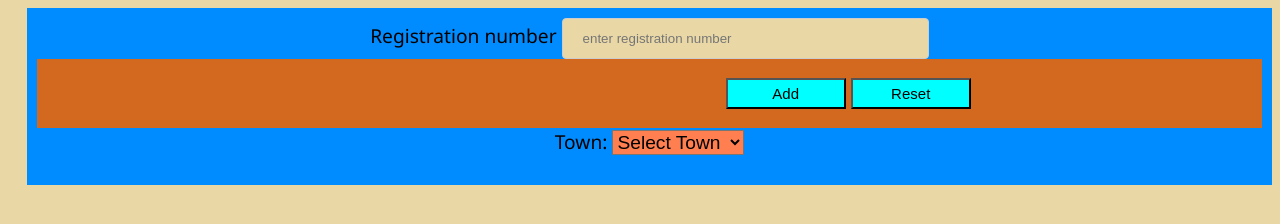
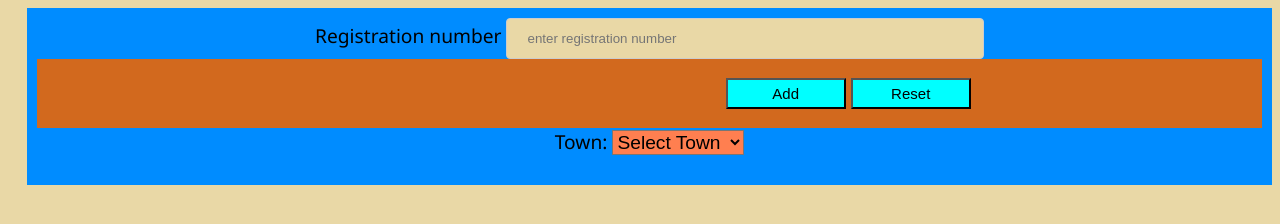
Before and after one commit to motsamaiteboho/Registration-list, a plain HTML site: page index.html in a window 1280 px wide. Drawn offline with Linux system fonts and the light colour scheme.

Commit message:
What I have done

```diff
--- a/css/registration_number.css
+++ b/css/registration_number.css
@@ -14,7 +14,7 @@ body > * {
 }
 
 input[type=text]{
-	width: 30%;
+	width: 39%;
 	display: inline-block;
 	padding: 12px 20px;
 	border: 1px solid #ccc;
```
